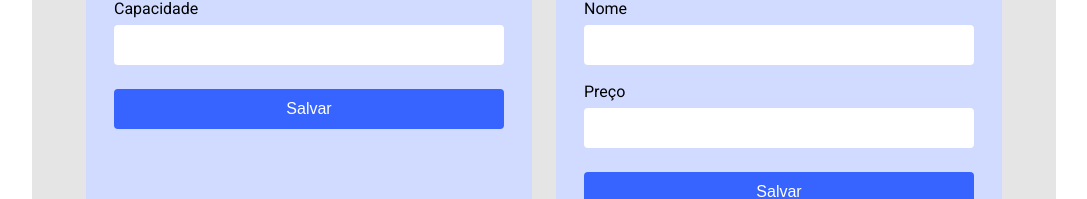
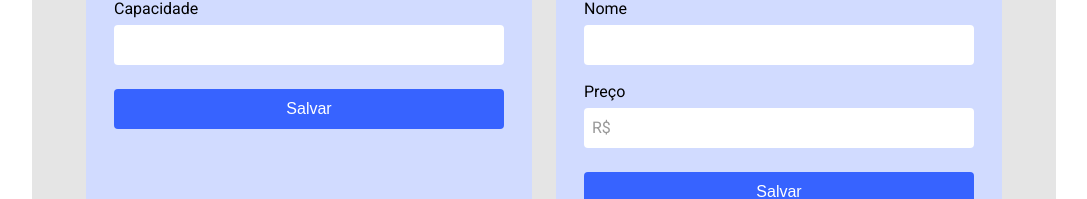
Before and after one commit to leandroatallah/fruit-bucket, a React (Vite) app: page / in a window 1280 px wide. Shown: the part 184-383 px from the top of the page, without its empty margins (96-1183 px from the left). Built offline with nearby package versions, Linux system fonts and the light colour scheme.

Commit message:
chore: add input prefix text

```diff
--- a/src/App.tsx
+++ b/src/App.tsx
@@ -1,5 +1,4 @@
 import { Slide, ToastContainer } from "react-toastify";
-import "react-toastify/dist/ReactToastify.css";
 
 import reactLogo from "./assets/react.svg";
 import viteLogo from "/vite.svg";
@@ -18,6 +17,7 @@ function App() {
         <FruitList />
         <BucketList />
       </Grid>
+
       <ToastContainer
         autoClose={3000}
         limit={4}
--- a/src/components/CreateBucketAndFruit/index.tsx
+++ b/src/components/CreateBucketAndFruit/index.tsx
@@ -51,6 +51,7 @@ const CreateBucketAndFruit = () => {
             min="0"
             step="0.01"
             required
+            prefixText="R$"
           />
         </Flex>
         <Button type="submit">Salvar</Button>
--- /dev/null
+++ b/src/components/InputForm/InputForm.styles.tsx
@@ -0,0 +1,32 @@
+import styled from "styled-components";
+
+export const Container = styled.div`
+  width: 100%;
+`;
+
+export const Label = styled.label`
+  display: block;
+  font-size: 16px;
+  margin-bottom: 4px;
+`;
+
+export const Input = styled.input<{ prefixOffset?: number }>`
+  border: 0;
+  border-radius: 4px;
+  font-size: 16px;
+  padding: 8px 12px;
+  width: 100%;
+  background-color: #fff;
+  height: 40px;
+  ${({ prefixOffset }) => prefixOffset && `padding-left: ${prefixOffset}px;`}
+`;
+
+export const PrefixText = styled.span`
+  position: absolute;
+  top: 50%;
+  left: 8px;
+  transform: translateY(-50%);
+  font-size: 16px;
+  color: #999;
+  pointer-events: none;
+`;
--- a/src/components/InputForm/index.tsx
+++ b/src/components/InputForm/index.tsx
@@ -1,36 +1,31 @@
-import styled from "styled-components";
+import * as S from "./InputForm.styles";
 
 interface InputFormProps extends React.InputHTMLAttributes<HTMLInputElement> {
   label: string;
+  prefixText?: string;
 }
 
-const InputForm = ({ id, label, type, ...rest }: InputFormProps) => {
+const InputForm = ({
+  id,
+  label,
+  type,
+  prefixText,
+  ...rest
+}: InputFormProps) => {
   return (
-    <Container>
-      <Label htmlFor={id}>{label}</Label>
-      <Input type={type} id={id} {...rest} />
-    </Container>
+    <S.Container>
+      <S.Label htmlFor={id}>{label}</S.Label>
+      <div style={{ position: "relative" }}>
+        {prefixText && <S.PrefixText>{prefixText}</S.PrefixText>}
+        <S.Input
+          type={type}
+          id={id}
+          prefixOffset={prefixText ? prefixText.length * 8 + 16 : 0}
+          {...rest}
+        />
+      </div>
+    </S.Container>
   );
 };
 
-const Container = styled.div`
-  width: 100%;
-`;
-
-const Label = styled.label`
-  display: block;
-  font-size: 16px;
-  margin-bottom: 4px;
-`;
-
-const Input = styled.input`
-  border: 0;
-  border-radius: 4px;
-  font-size: 16px;
-  padding: 8px;
-  width: 100%;
-  background-color: #fff;
-  height: 40px;
-`;
-
 export default InputForm;
--- a/src/main.tsx
+++ b/src/main.tsx
@@ -1,5 +1,6 @@
 import React from "react";
 import ReactDOM from "react-dom/client";
+import "react-toastify/dist/ReactToastify.css";
 
 import App from "./App.tsx";
 import "./index.css";
```
